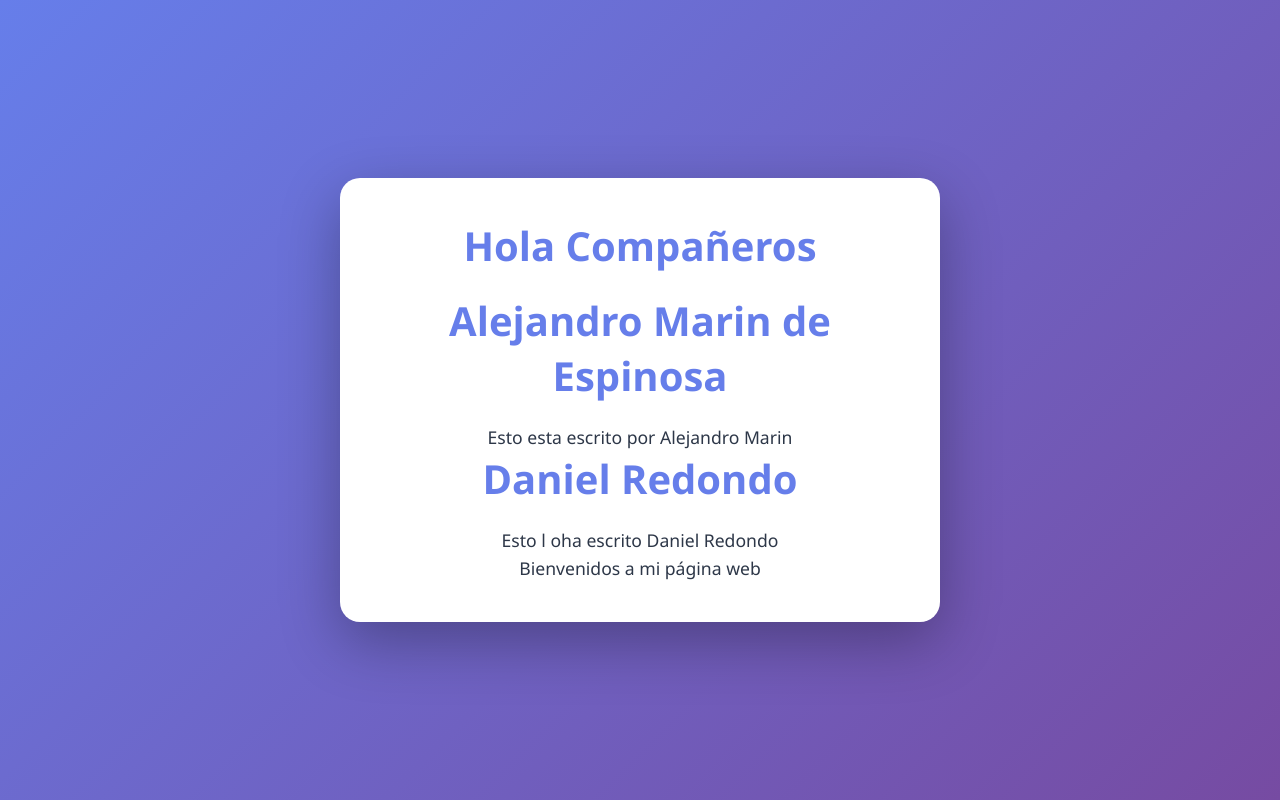
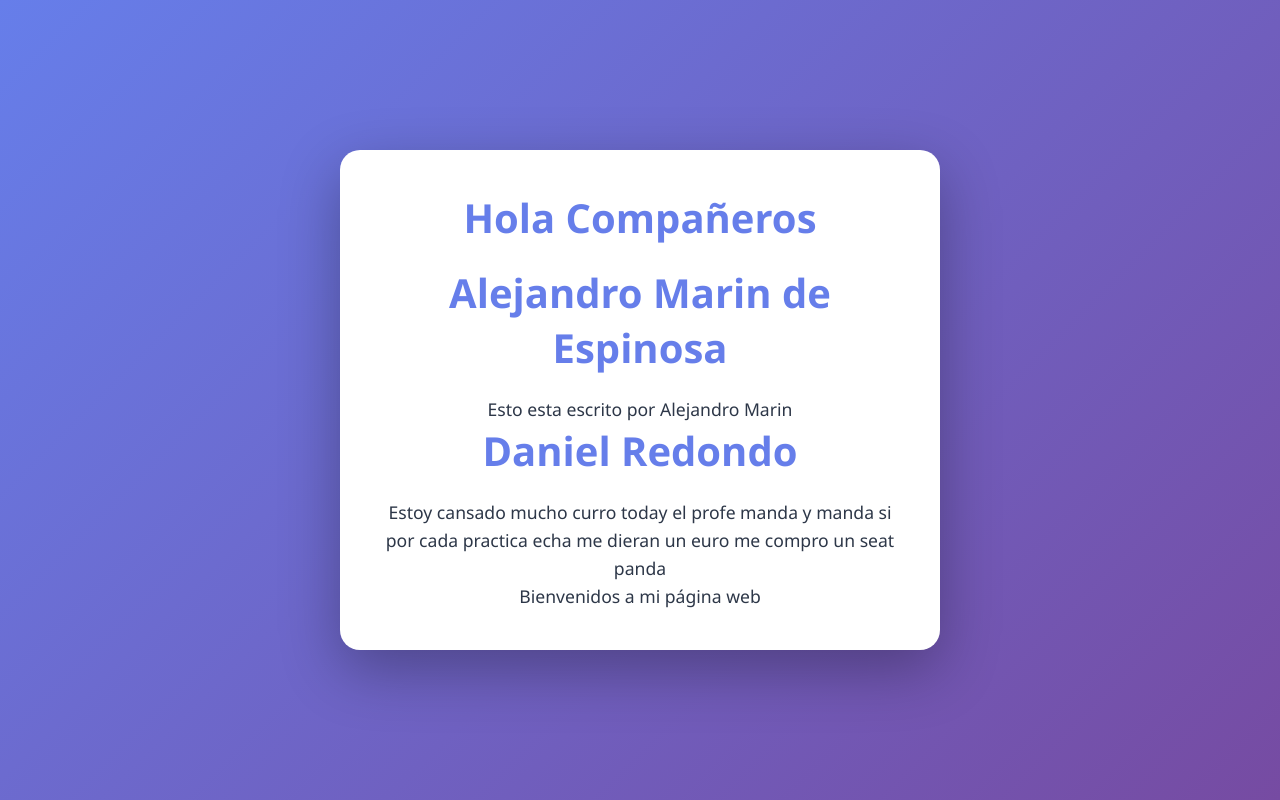
Before and after one commit to dxnx06/repositoriocompartidodanielredondo, a plain HTML site: page index.html in a window 1280 px wide. Drawn offline with Linux system fonts and the light colour scheme.

Commit message:
Update index.html

```diff
--- a/index.html
+++ b/index.html
@@ -59,7 +59,8 @@
         <h1>Alejandro Marin de Espinosa</h1>
         <p>Esto esta escrito por Alejandro Marin</p>
         <h1>Daniel Redondo</h1>
-        <p>Esto l oha escrito Daniel Redondo</p>
+        <p>Estoy cansado mucho curro today el profe manda y manda
+        si por cada practica echa me dieran un euro me compro un seat panda</p>
         <p>Bienvenidos a mi página web</p>
     </div>
 </body>
```
